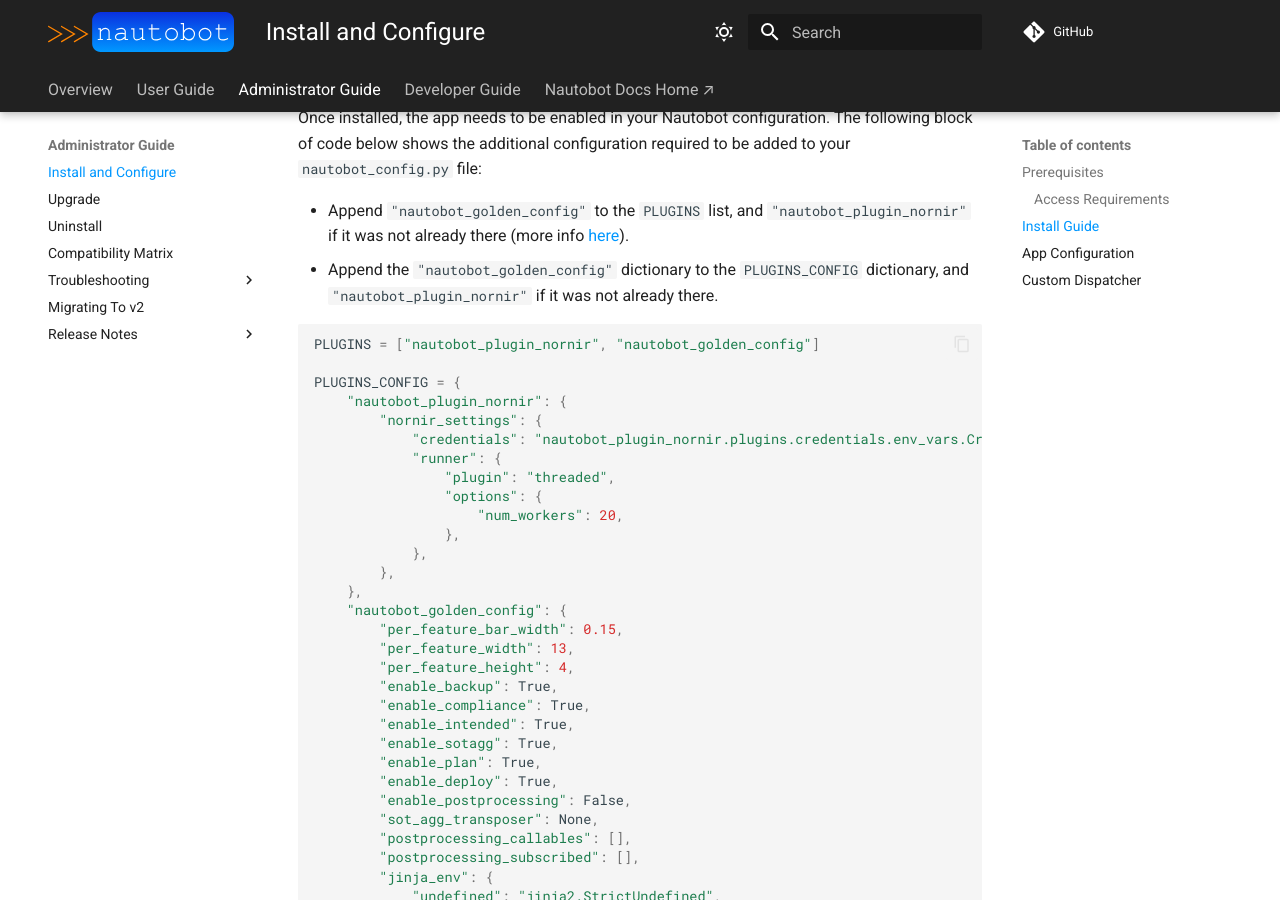
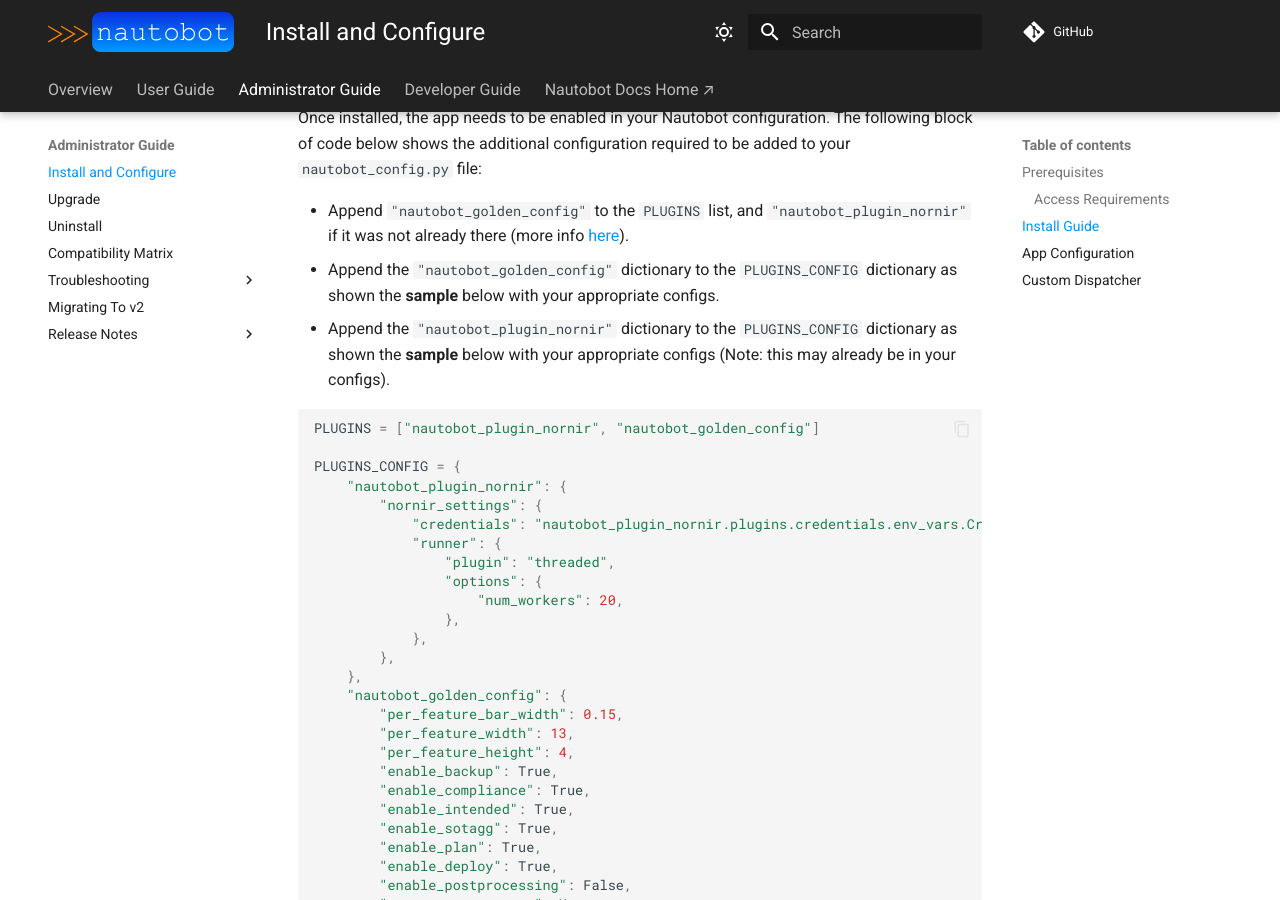
Before and after one commit to nautobot/nautobot-app-golden-config, an MkDocs documentation site: the page built from docs/admin/install.md, in a window 1280 px wide and 900 px high, scrolled down 994 px. Built offline with MkDocs 1.6.1 and Material for MkDocs 9.7.7, drawn with Linux system fonts in a browser that asks for light colours; comment, search, counter and statistics services are not loaded.

Commit message:
Update install.md

````diff
--- a/docs/admin/install.md
+++ b/docs/admin/install.md
@@ -32,7 +32,8 @@
 Once installed, the app needs to be enabled in your Nautobot configuration. The following block of code below shows the additional configuration required to be added to your `nautobot_config.py` file:
 
 - Append `"nautobot_golden_config"` to the `PLUGINS` list, and `"nautobot_plugin_nornir"` if it was not already there (more info [here](https://docs.nautobot.com/projects/plugin-nornir/en/latest/)).
-- Append the `"nautobot_golden_config"` dictionary to the `PLUGINS_CONFIG` dictionary, and `"nautobot_plugin_nornir"` if it was not already there.
+- Append the `"nautobot_golden_config"` dictionary to the `PLUGINS_CONFIG` dictionary as shown the **sample** below with your appropriate configs.
+- Append the `"nautobot_plugin_nornir"` dictionary to the `PLUGINS_CONFIG` dictionary as shown the **sample** below with your appropriate configs (Note: this may already be in your configs).
 
 ```python
 PLUGINS = ["nautobot_plugin_nornir", "nautobot_golden_config"]
````
